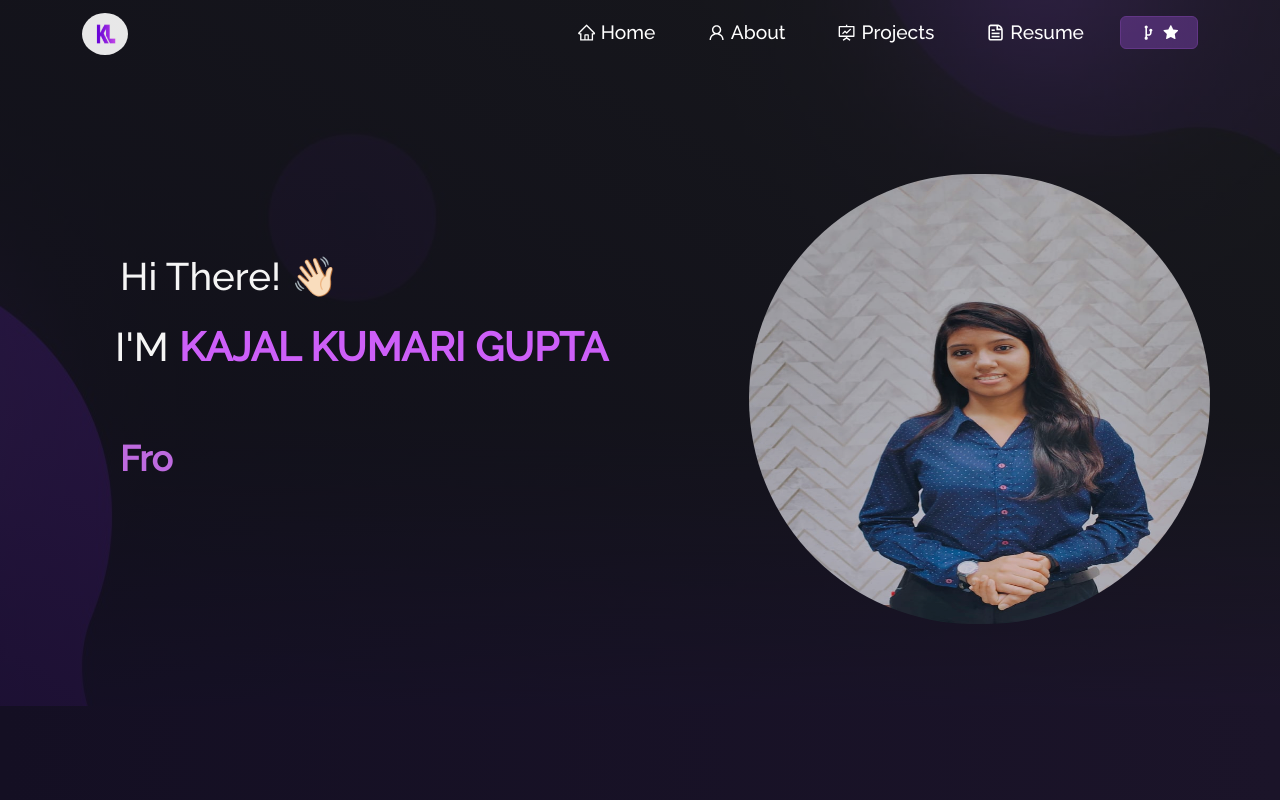
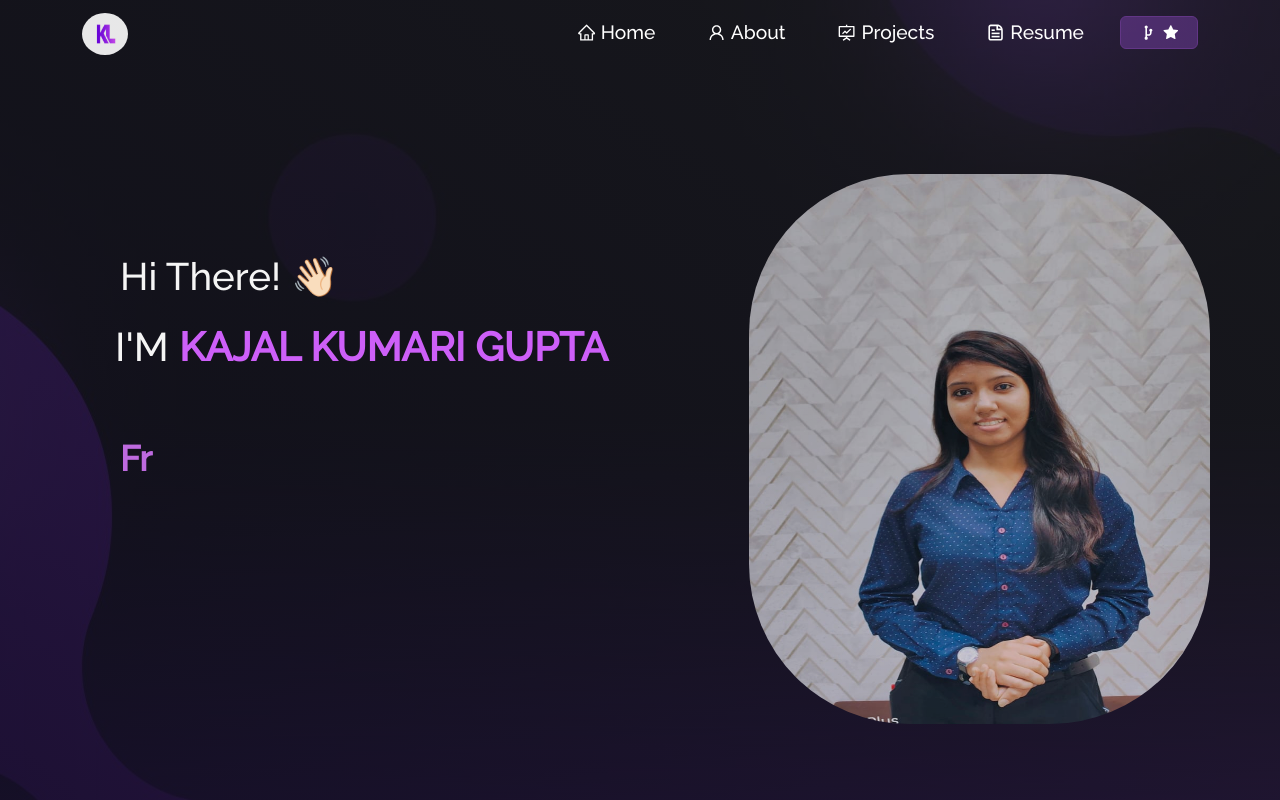
Before and after one commit to kajal-1999-cloud/Portfolio0.2, a React (Create React App) app: page / in a window 1280 px wide. Shown: the top 800 px of the page. Built offline with nearby package versions, Linux system fonts and the light colour scheme.

Commit message:
Update Home.js file

```diff
--- a/src/components/Home/Home.js
+++ b/src/components/Home/Home.js
@@ -36,7 +36,7 @@ function Home() {
                 src={homeLogo}
                 alt="home pic"
                 className="img-fluid"
-                style={{ maxHeight: "450px", borderRadius:"230px" }}
+                style={{ maxHeight: "550px", borderRadius:"160px" }}
               />
             </Col>
           </Row>
```
